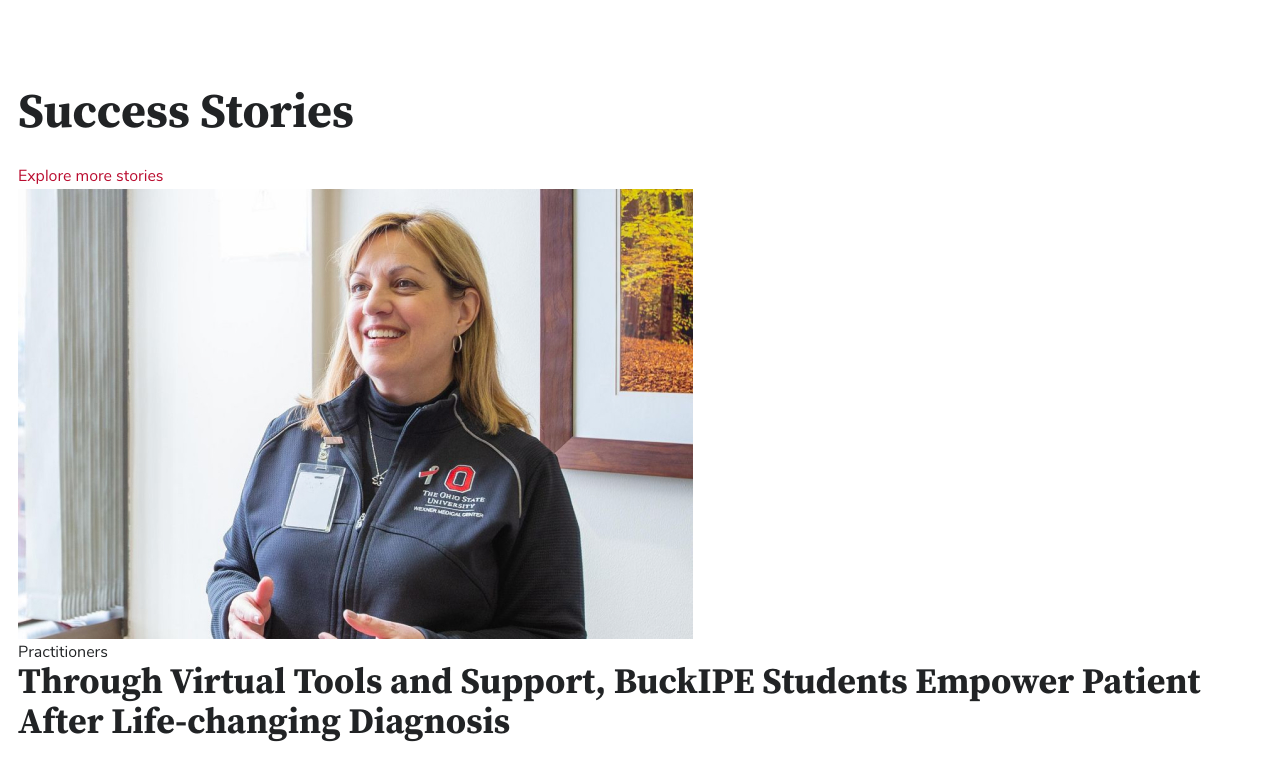
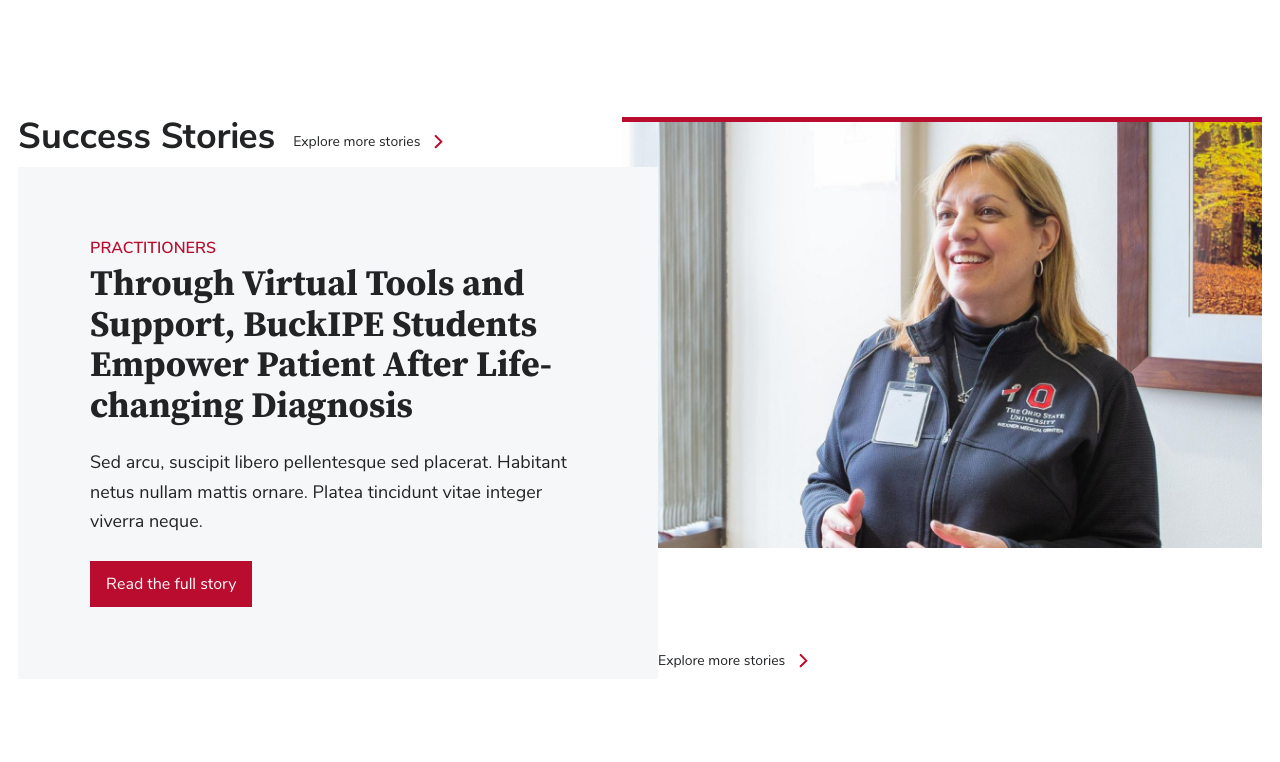
Before and after one commit to jennahines/bfr, a website built with Parcel: page src/index.html in a window 1280 px wide. Shown: the part 578-1340 px from the top of the page. Built offline with nearby package versions, Linux system fonts and the light colour scheme; files whose address does not match are found by name.

Commit message:
feat: add styles for content-w-media component

```diff
--- /dev/null
+++ b/src/assets/scss/components/_content-w-media.scss
@@ -0,0 +1,70 @@
+.content-w-media {
+  &__intro {
+    .link {
+      display: none;
+    }
+  }
+
+  &__heading {
+    @include font-sans('bold');
+
+    font-size: clamp(var(--size-xl), 5vw, var(--size-xxxl));
+  }
+
+  &__content {
+    background-color: var(--color-gray-light-90);
+    padding: var(--size-xxl);
+    margin-right: var(--size-xxl);
+    margin-top: calc(var(--size-xxl) * -1);
+    position: relative;
+    z-index: 1;
+  }
+
+  &__media * {
+    width: 100%;
+    max-width: none;
+  }
+
+  @media screen and (min-width: map-get($breakpoints, 'md')) {
+    display: grid;
+    grid-template-columns: 1fr var(--size-xxxl) 1fr;
+    grid-template-rows: min-content auto var(--size-xxxl);
+
+    &__intro {
+      grid-row: 1;
+      grid-column: 1;
+      display: flex;
+      align-items: flex-end;
+      gap: var(--size-md);
+
+      .link {
+        display: flex;
+      }
+    }
+
+    &__heading {
+      margin-bottom: var(--size-xxs);
+    }
+
+    > &__cta {
+      display: none;
+    }
+
+    &__content {
+      grid-row: 2 / 4;
+      grid-column: 1 / 3;
+      margin: 0;
+    }
+
+    &__media {
+      grid-row: 1 / 3;
+      grid-column: 2 / -1;
+    }
+  }
+
+  @media screen and (min-width: map-get($breakpoints, 'lg')) {
+    &__content {
+      padding: calc(var(--size-xxxl) * 2);
+    }
+  }
+}
--- a/src/assets/scss/style.scss
+++ b/src/assets/scss/style.scss
@@ -76,9 +76,13 @@
 //    and our UI components are often composed of Objects and Components
 
 @import 'components/button';
+@import 'components/link';
+@import 'components/kicker';
 @import 'components/site-header';
 @import 'components/site-footer';
 @import 'components/wysiwyg-content';
+@import 'components/bordered-media';
+@import 'components/content-w-media';
 
 // =====================================================================
 // 7. Vendors
```
